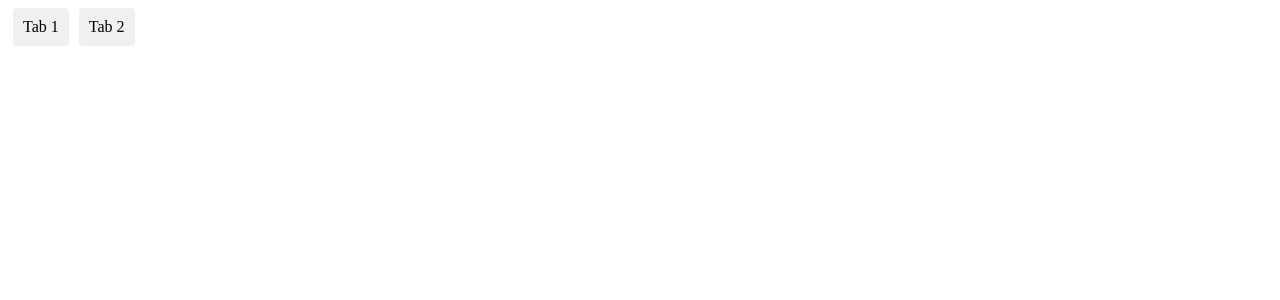
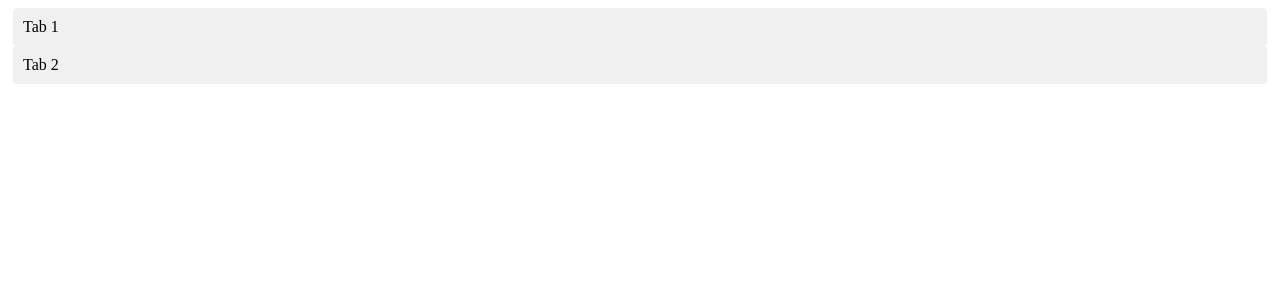
Before and after one commit to Dragon2000v/react_tabs_test, a React (Vite) app: page / in a window 1280 px wide. Shown: the top 300 px of the page. Built offline with nearby package versions, Linux system fonts and the light colour scheme.

Commit message:
fix TabsComponent.jsx

```diff
--- a/src/components/TabsComponent.jsx
+++ b/src/components/TabsComponent.jsx
@@ -1,77 +1,58 @@
-import React, { useState, useEffect } from "react";
-import { DragDropContext, Droppable, Draggable } from "react-beautiful-dnd";
-import Tab from "./Tab";
-import TabDropdown from "./TabDropdown";
-import usePersistentState from "../hooks/usePersistentState";
+import React from "react";
+import { DndProvider, useDrag, useDrop } from "react-dnd";
+import { HTML5Backend } from "react-dnd-html5-backend";
 
-const TabsComponent = () => {
-  const [tabs, setTabs] = usePersistentState("tabs", initialTabs);
-  const [pinnedTabs, setPinnedTabs] = usePersistentState("pinnedTabs", []);
-  const [overflowTabs, setOverflowTabs] = useState([]);
+const ItemTypes = {
+  TAB: "tab",
+};
 
-  useEffect(() => {
-    // Логика для обновления overflowTabs на основе видимости
-    updateOverflowTabs();
-  }, [tabs, pinnedTabs]);
+const Tab = ({ tab, index, moveTab }) => {
+  const [, ref] = useDrag({
+    type: ItemTypes.TAB,
+    item: { index },
+  });
 
-  const onDragEnd = (result) => {
-    if (!result.destination) return;
-
-    const { source, destination } = result;
-    // Логика перетаскивания табов, исключающая перемещение между закрепленными и незакрепленными
-  };
-
-  const updateOverflowTabs = () => {
-    // Логика для вычисления табов, которые не помещаются в видимую область
-  };
+  const [, drop] = useDrop({
+    accept: ItemTypes.TAB,
+    hover: (draggedItem) => {
+      if (draggedItem.index !== index) {
+        moveTab(draggedItem.index, index);
+        draggedItem.index = index;
+      }
+    },
+  });
 
   return (
-    <div className="tabs-container">
-      <div className="pinned-tabs">
-        {pinnedTabs.map((tab, index) => (
-          <Tab key={tab.id} tab={tab} isPinned />
-        ))}
-      </div>
-      <div className="scrollable-tabs">
-        <DragDropContext onDragEnd={onDragEnd}>
-          <Droppable droppableId="tabs">
-            {(provided) => (
-              <div
-                className="tabs-list"
-                ref={provided.innerRef}
-                {...provided.droppableProps}
-              >
-                {tabs.map((tab, index) => (
-                  <Draggable
-                    key={tab.id}
-                    draggableId={tab.id.toString()}
-                    index={index}
-                    isDragDisabled={tab.isPinned}
-                  >
-                    {(provided) => (
-                      <Tab
-                        ref={provided.innerRef}
-                        {...provided.draggableProps}
-                        {...provided.dragHandleProps}
-                        tab={tab}
-                      />
-                    )}
-                  </Draggable>
-                ))}
-                {provided.placeholder}
-              </div>
-            )}
-          </Droppable>
-        </DragDropContext>
-      </div>
-      <TabDropdown overflowTabs={overflowTabs} />
+    <div ref={(node) => ref(drop(node))} className="tab">
+      {tab.title}
     </div>
   );
 };
 
+const TabsComponent = () => {
+  const [tabs, setTabs] = React.useState(initialTabs);
+
+  const moveTab = (fromIndex, toIndex) => {
+    const updatedTabs = [...tabs];
+    const [movedTab] = updatedTabs.splice(fromIndex, 1);
+    updatedTabs.splice(toIndex, 0, movedTab);
+    setTabs(updatedTabs);
+  };
+
+  return (
+    <DndProvider backend={HTML5Backend}>
+      <div className="tabs-container">
+        {tabs.map((tab, index) => (
+          <Tab key={tab.id} tab={tab} index={index} moveTab={moveTab} />
+        ))}
+      </div>
+    </DndProvider>
+  );
+};
+
 const initialTabs = [
-  { id: 1, title: "Tab 1", isPinned: false },
-  { id: 2, title: "Tab 2", isPinned: false },
+  { id: 1, title: "Tab 1" },
+  { id: 2, title: "Tab 2" },
   // Add more initial tabs here
 ];
 
```
